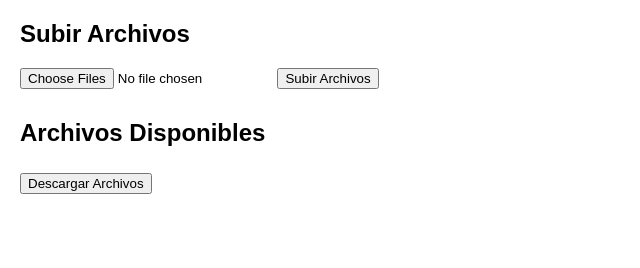
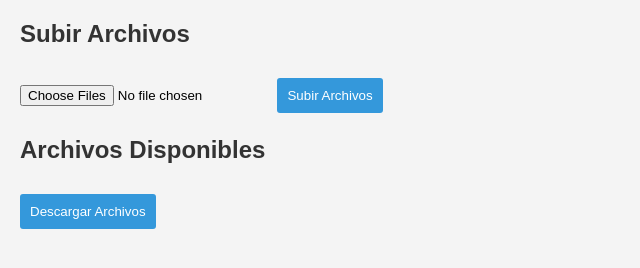
Before and after one commit to ReyLeproso/Funacion-Rotaria-Manos-Solidarias, a website: page index.html in a window 1280 px wide. Shown: the whole page, without its empty margins (0-640 px from the left). Drawn offline with Linux system fonts and the light colour scheme; no server answers.

Commit message:
initial commit

```diff
--- a/styles.css
+++ b/styles.css
@@ -1,10 +1,25 @@
 body {
-    font-family: Arial, sans-serif;
+    font-family: 'Arial', sans-serif;
     margin: 20px;
+    background-color: #f4f4f4;
+}
+
+.container {
+    max-width: 800px;
+    margin: 0 auto;
+    background-color: #fff;
+    padding: 20px;
+    border-radius: 5px;
+    box-shadow: 0 0 10px rgba(0, 0, 0, 0.1);
 }
 
 h2 {
-    margin-bottom: 10px;
+    margin-bottom: 20px;
+    color: #333;
+}
+
+form {
+    margin-bottom: 20px;
 }
 
 input[type="file"] {
@@ -22,4 +37,14 @@ li {
 
 button {
     margin-top: 10px;
+    padding: 10px;
+    background-color: #3498db;
+    color: #fff;
+    border: none;
+    border-radius: 3px;
+    cursor: pointer;
 }
+
+button:hover {
+    background-color: #2980b9;
+}
```
